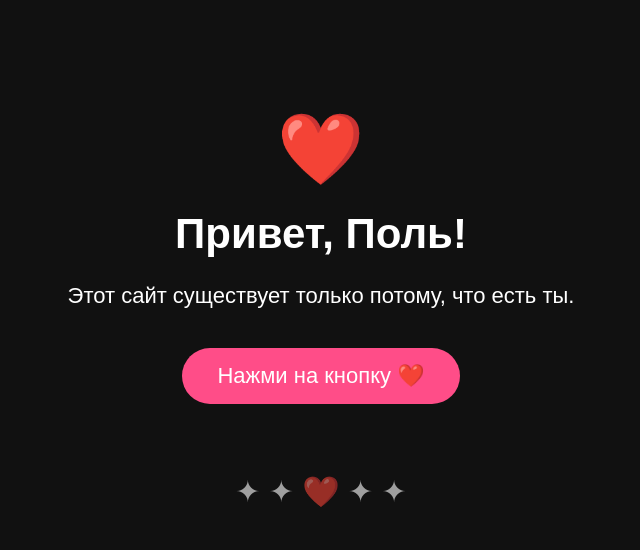
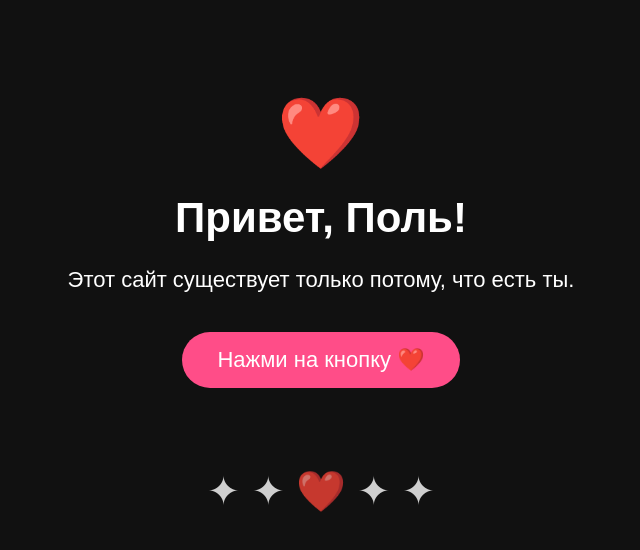
Before and after one commit to yarchik40/love-Polina, a website built with Vite: page index.html in a window 1280 px wide. Shown: the whole page, without its empty margins (319-959 px from the left). Built offline with nearby package versions, Linux system fonts and the light colour scheme.

Commit message:
Какие то микроправки перед сном

```diff
--- a/src/main.js
+++ b/src/main.js
@@ -45,7 +45,10 @@ document.querySelector('#app').innerHTML = `
     <button>
         Нажми на кнопку ❤️
     </button>
-    <div class="divider">✦ ✦ ❤️ ✦ ✦</div>
+    <div class="divider">
+    ✦ ✦ ❤️ ✦ ✦
+    </div>
+
     <div id="letter" class="letter hidden">
     <h2>❤️ Для тебя ❤️</h2>
 
--- a/src/style.css
+++ b/src/style.css
@@ -139,8 +139,8 @@ button:active {
 }
 
 .divider {
-    margin: 70px 0;
+    font-size: 40px;
     text-align: center;
-    font-size: 30px;
-    opacity: 0.6;
+    margin: 80px 0;
+    opacity: 0.8;
 }
```
